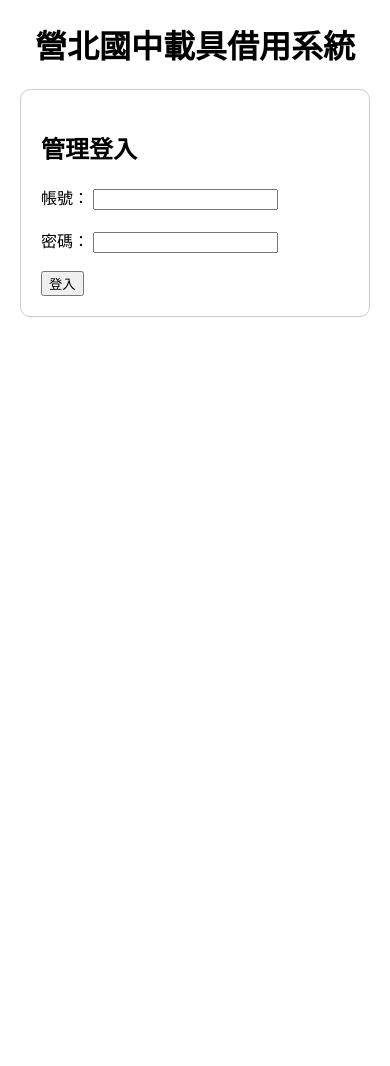
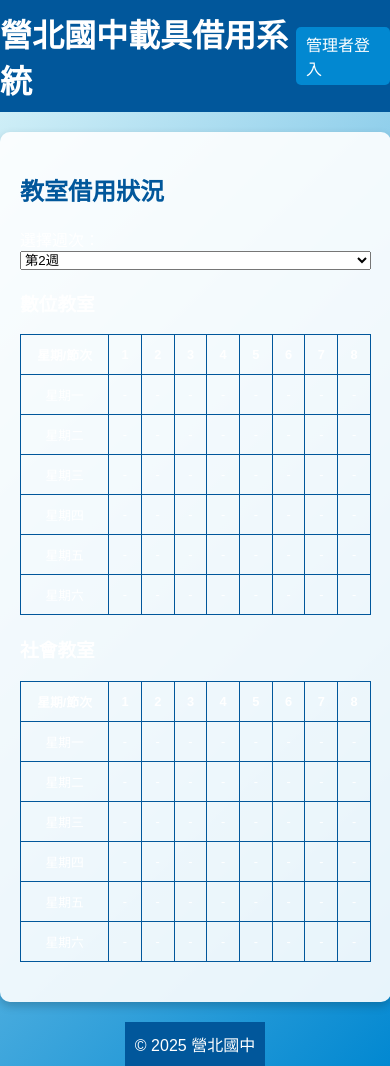
Before and after one commit to scott610718/IpadAndChromebookSys, a plain HTML site: page index.htm in a window 390 px wide. Before the commit the page ends 844 px from the top, so only its background shows below. Drawn offline with nearby package versions, Linux system fonts and the light colour scheme.

Commit message:
Update index.htm

```diff
--- a/index.htm
+++ b/index.htm
@@ -8,20 +8,43 @@
     <style>
         body {
             font-family: Arial, sans-serif;
-            margin: 20px;
+            margin: 0;
+            background: linear-gradient(135deg, #e0f7fa, #0288d1);
+            color: #fff;
+            display: flex;
+            flex-direction: column;
+            align-items: center;
         }
-        h1 {
-            text-align: center;
+        header {
+            width: 100%;
+            padding: 10px 20px;
+            background-color: #01579b;
+            color: #fff;
+            display: flex;
+            justify-content: space-between;
+            align-items: center;
         }
-        .login-form, .management-panel {
-            max-width: 400px;
+        header h1 {
+            margin: 0;
+        }
+        header a {
+            color: #fff;
+            text-decoration: none;
+            padding: 5px 10px;
+            background-color: #0288d1;
+            border-radius: 5px;
+        }
+        .container {
+            width: 90%;
+            max-width: 1200px;
             margin: 20px auto;
+            background: rgba(255, 255, 255, 0.9);
+            border-radius: 10px;
             padding: 20px;
-            border: 1px solid #ccc;
-            border-radius: 10px;
+            box-shadow: 0 4px 10px rgba(0, 0, 0, 0.2);
         }
-        .hidden {
-            display: none;
+        h2 {
+            color: #01579b;
         }
         table {
             width: 100%;
@@ -29,43 +52,41 @@
             margin-bottom: 20px;
         }
         table, th, td {
-            border: 1px solid #000;
+            border: 1px solid #01579b;
         }
         th, td {
-            padding: 5px;
+            padding: 10px;
             text-align: center;
+        }
+        select {
+            width: 100%;
+        }
+        footer {
+            margin-top: auto;
+            padding: 10px;
+            background-color: #01579b;
+            text-align: center;
+            color: #fff;
+        }
+        @media (max-width: 768px) {
+            table, th, td {
+                font-size: 0.8rem;
+            }
         }
     </style>
 </head>
 <body>
+    <header>
         <h1>營北國中載具借用系統</h1>
+        <a href="login.html">管理者登入</a>
+    </header>
 
-    <div class="login-form">
-        <h2>管理登入</h2>
-        <label for="username">帳號：</label>
-        <input type="text" id="username" required><br><br>
-        <label for="password">密碼：</label>
-        <input type="password" id="password" required><br><br>
-        <button id="login-btn">登入</button>
-    </div>
-
-    <div class="management-panel hidden">
-        <h2>管理面板</h2>
-        <button id="upload-list">上傳名單</button>
-        <input type="file" id="file-input" class="hidden"><br><br>
-        <button id="save-to-cloud">存檔至 Google 雲端硬碟</button><br><br>
-
-        <h3>選擇教室</h3>
-        <select id="classroom-selector">
-            <option value="digital">數位教室</option>
-            <option value="social">社會教室</option>
-        </select>
-
-        <h3>選擇週次</h3>
+    <div class="container">
+        <h2>教室借用狀況</h2>
+        <label for="week-selector">選擇週次：</label>
         <select id="week-selector"></select>
 
-        <div id="schedule">
-            <h3>借用登記表</h3>
+        <h3>數位教室</h3>
         <table>
             <thead>
                 <tr>
@@ -80,72 +101,62 @@
                     <th>8</th>
                 </tr>
             </thead>
-                <tbody id="schedule-body"></tbody>
+            <tbody id="digital-schedule-body"></tbody>
+        </table>
+
+        <h3>社會教室</h3>
+        <table>
+            <thead>
+                <tr>
+                    <th>星期/節次</th>
+                    <th>1</th>
+                    <th>2</th>
+                    <th>3</th>
+                    <th>4</th>
+                    <th>5</th>
+                    <th>6</th>
+                    <th>7</th>
+                    <th>8</th>
+                </tr>
+            </thead>
+            <tbody id="social-schedule-body"></tbody>
         </table>
     </div>
-    </div>
+
+    <footer>
+        &copy; 2025 營北國中
+    </footer>
 
     <script>
-        // Define the admin credentials
-        const ADMIN_CREDENTIALS = { username: "scott0718", password: "is0718" };
+        // Set the current week as default and populate week selector
+        const currentWeek = Math.ceil(new Date().getDate() / 7);
 
-        // Populate week selector
         for (let week = 1; week <= 52; week++) {
-            $("#week-selector").append(`<option value="week${week}">第${week}週</option>`);
+            $("#week-selector").append(`<option value="week${week}" ${week === currentWeek ? 'selected' : ''}>第${week}週</option>`);
         }
 
-        // Login functionality
-        $("#login-btn").click(function() {
-            const username = $("#username").val();
-            const password = $("#password").val();
-
-            if (username === ADMIN_CREDENTIALS.username && password === ADMIN_CREDENTIALS.password) {
-                alert("登入成功！");
-                $(".login-form").addClass("hidden");
-                $(".management-panel").removeClass("hidden");
-            } else {
-                alert("帳號或密碼錯誤！");
-            }
-        });
-
-        // Show file input on upload button click
-        $("#upload-list").click(function() {
-            $("#file-input").click();
-        });
-
-        // Generate schedule table
-        function generateScheduleTable() {
+        // Generate empty schedule for both classrooms
+        function generateScheduleTable(tbodyId) {
             const days = ["一", "二", "三", "四", "五", "六"];
-            const tbody = $("#schedule-body");
+            const tbody = $(tbodyId);
             tbody.empty();
 
             for (let day = 0; day < days.length; day++) {
                 const row = $(`<tr><td>星期${days[day]}</td></tr>`);
-
                 for (let period = 1; period <= 8; period++) {
-                    const cell = $(`<td><select>
-                        <option value="">選擇</option>
-                        <option value="借用">借用</option>
-                        <option value="不可借用">不可借用</option>
-                        <option value="週次不可借用">週次不可借用</option>
-                    </select></td>`);
-                    row.append(cell);
+                    row.append('<td>-</td>');
                 }
                 tbody.append(row);
             }
         }
 
-        generateScheduleTable();
+        generateScheduleTable("#digital-schedule-body");
+        generateScheduleTable("#social-schedule-body");
 
-        // Handle classroom and week changes
-        $("#classroom-selector, #week-selector").change(function() {
-            alert(`切換到${$("#classroom-selector").val()} 第${$("#week-selector").val()}週`);
-            // Load schedule data based on selected classroom and week
-        });
-
-        // Save to Google Drive (placeholder)
-        $("#save-to-cloud").click(function() {
-            alert("存檔功能尚未實現");
+        // Update schedules when week selector changes
+        $("#week-selector").change(function() {
+            alert(`切換到第${$(this).val().replace('week', '')}週`);
+            // Load schedule data based on selected week
         });
     </script>
 </body>
```
Lines whose indentation alone changed are shown as unchanged.
